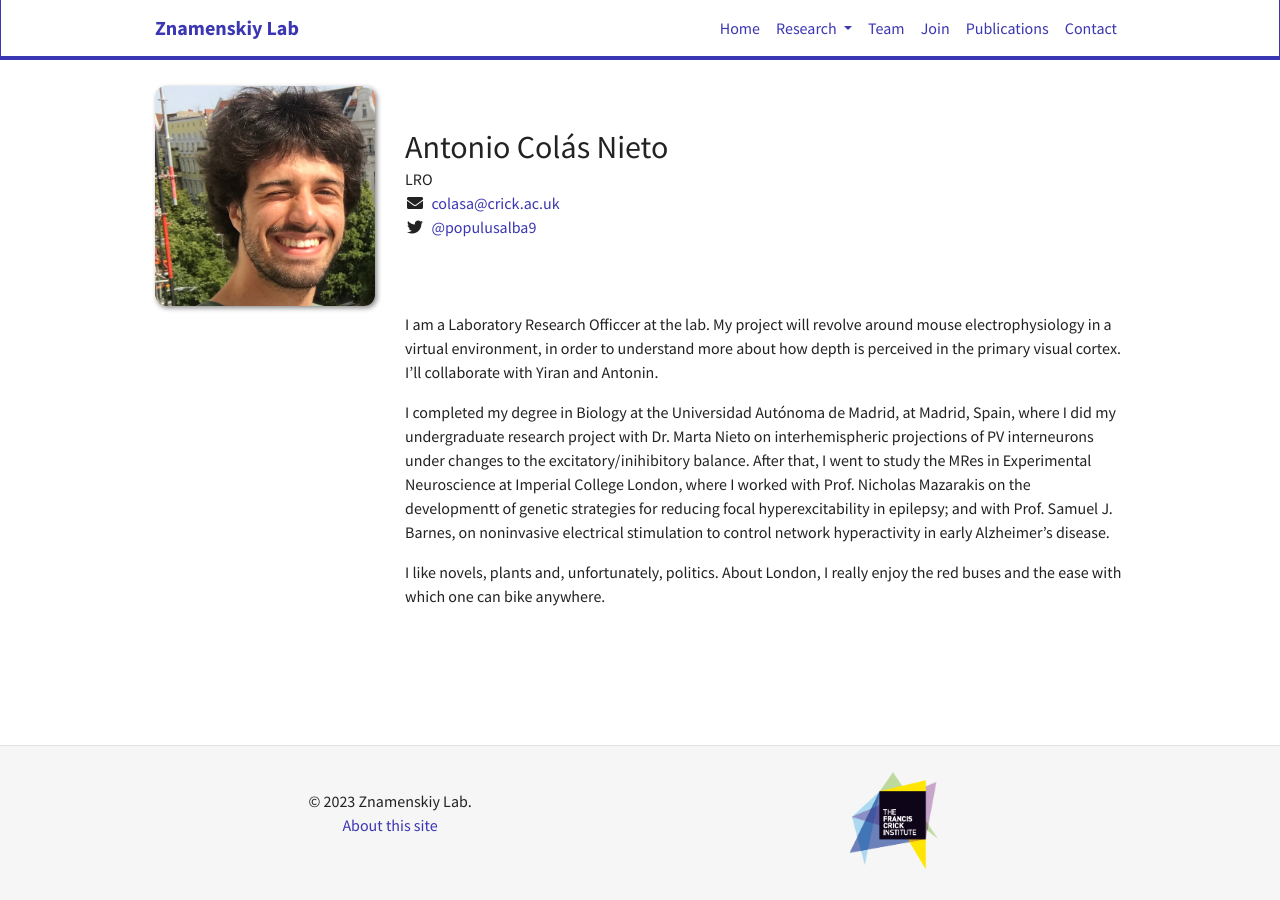
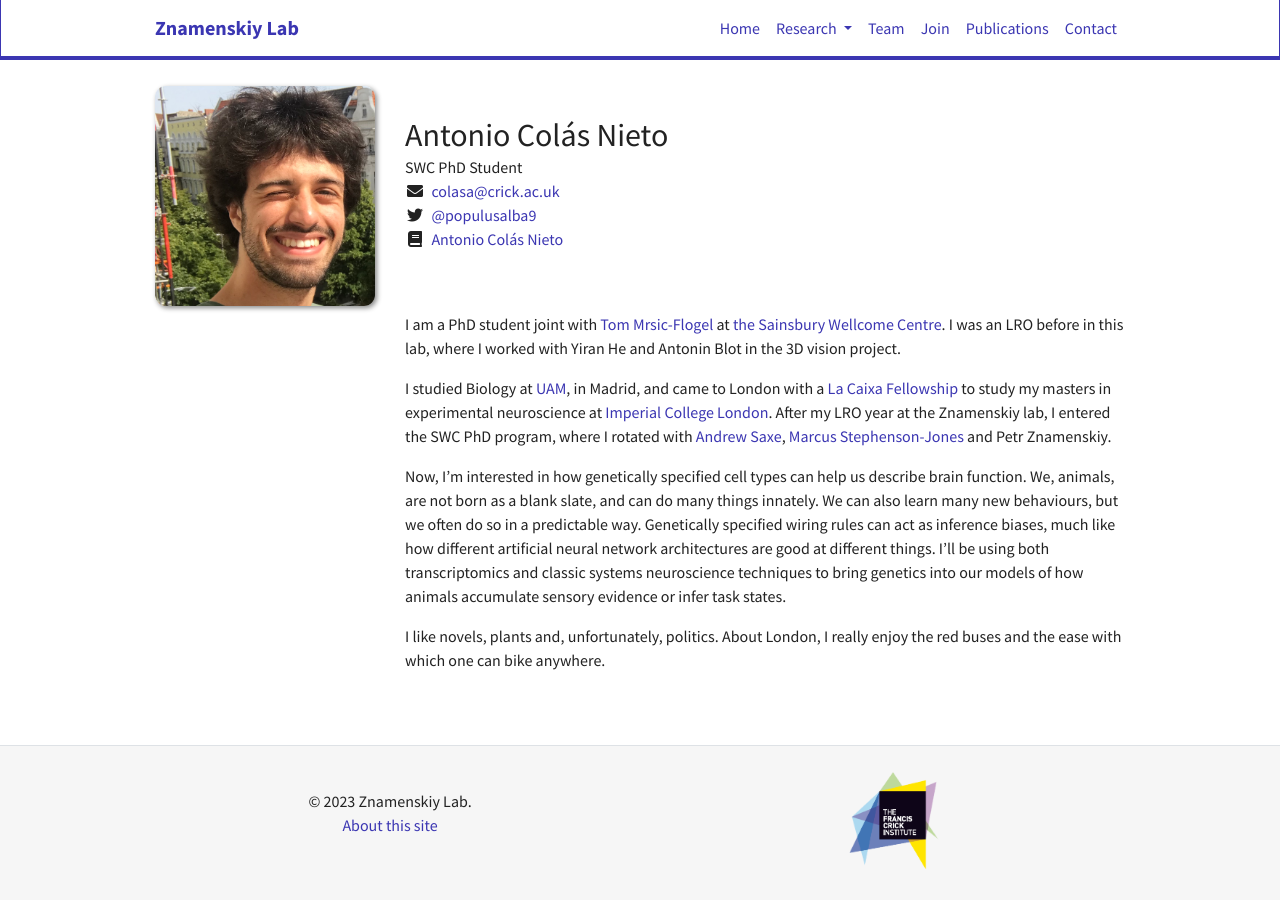
Before and after one commit to znamlab/znamlab.github.io, a Jekyll site: the page built from team/_posts/2022-06-28-antonio-colas-nieto.md, in a window 1280 px wide. Built offline with Jekyll 4.4.1, drawn with Linux system fonts in a browser that asks for light colours; nearby versions of some CDN libraries.

Commit message:
e-added myself to students!

```diff
--- a/team/_posts/2022-06-28-antonio-colas-nieto.md
+++ b/team/_posts/2022-06-28-antonio-colas-nieto.md
@@ -2,15 +2,19 @@
 layout: member
 title: Antonio Colás Nieto
 photo: Antonio.jpg
-info: LRO
+info: SWC PhD Student
 email: colasa@crick.ac.uk
 twitter: populusalba9
+bluesky: acolasn.bsky.social
+scholar: "https://scholar.google.com/citations?user=RtX8x9AAAAAJ&hl=en&oi=ao"
 link_to_page: yes
-alumni: yes
+alumni: no
 ---
 
-I am a Laboratory Research Officcer at the lab. My project will revolve around mouse electrophysiology in a virtual environment, in order to understand more about how depth is perceived in the primary visual cortex. I'll collaborate with Yiran and Antonin.
+I am a PhD student joint with [Tom Mrsic-Flogel](https://www.sainsburywellcome.org/web/people/tom-mrsic-flogel) at [the Sainsbury Wellcome Centre](https://www.sainsburywellcome.org/web/). I was an LRO before in this lab, where I worked with Yiran He and Antonin Blot in the 3D vision project.
 
-I completed my degree in Biology at the Universidad Autónoma de Madrid, at Madrid, Spain, where I did my undergraduate research project with Dr. Marta Nieto on interhemispheric projections of PV interneurons under changes to the excitatory/inihibitory balance. After that, I went to study the MRes in Experimental Neuroscience at Imperial College London, where I worked with Prof. Nicholas Mazarakis on the developmentt of genetic strategies for reducing focal hyperexcitability in epilepsy; and with Prof. Samuel J. Barnes, on noninvasive electrical stimulation to control network hyperactivity in early Alzheimer's disease.
+I studied Biology at [UAM](www.uam.es), in Madrid, and came to London with a [La Caixa Fellowship](https://lacaixafoundation.org/en/fellowships) to study my masters in experimental neuroscience at [Imperial College London](https://www.imperial.ac.uk/). After my LRO year at the Znamenskiy lab, I entered the SWC PhD program, where I rotated with [Andrew Saxe](https://www.saxelab.org/people/andrewsaxe/), [Marcus Stephenson-Jones](https://www.sainsburywellcome.org/web/people/marcus-stephenson-jones) and Petr Znamenskiy.
+
+Now, I'm interested in how genetically specified cell types can help us describe brain function. We, animals, are not born as a blank slate, and can do many things innately. We can also learn many new behaviours, but we often do so in a predictable way. Genetically specified wiring rules can act as inference biases, much like how different artificial neural network architectures are good at different things. I'll be using both transcriptomics and classic systems neuroscience techniques to bring genetics into our models of how animals accumulate sensory evidence or infer task states.
 
 I like novels, plants and, unfortunately, politics. About London, I really enjoy the red buses and the ease with which one can bike anywhere.
```
